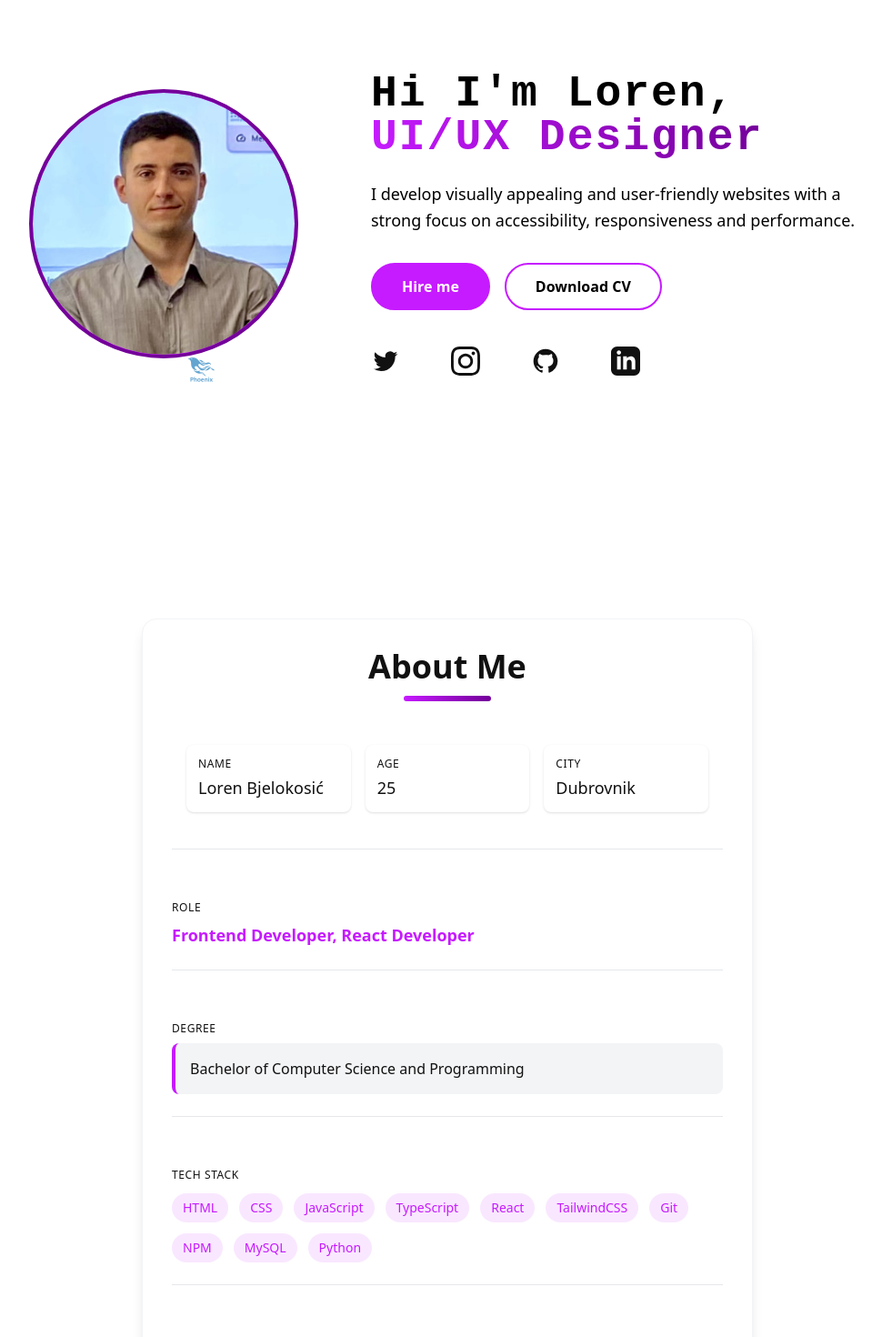
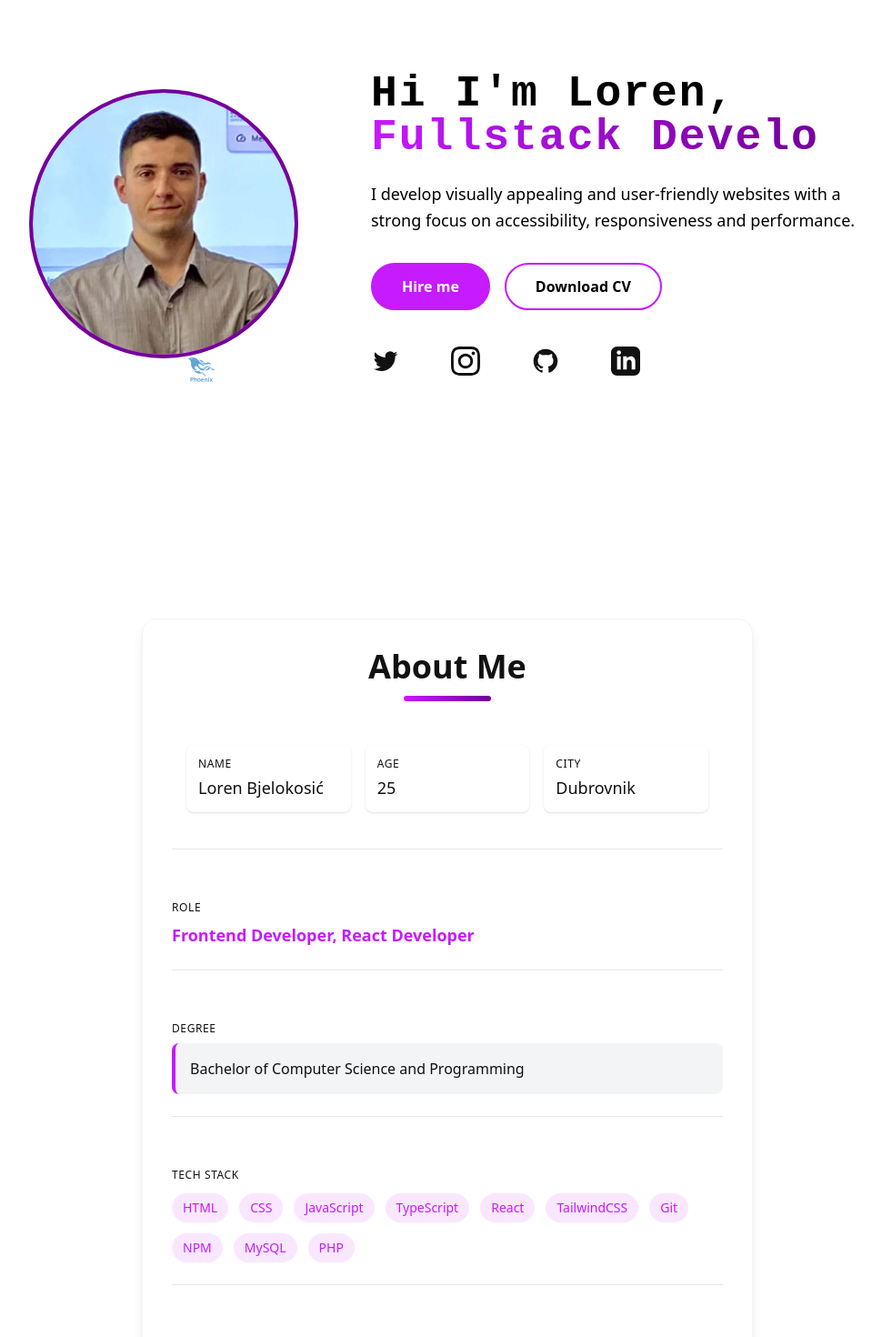
Before and after one commit to Lorendor/Loren_portfolio, a React (Vite) app: page / in a window 1280 px wide. Shown: the part 260-1730 px from the top of the page at 91% size, without its empty margins (148-1118 px from the left). Built offline with nearby package versions, Linux system fonts and the light colour scheme.

Commit message:
small changes

```diff
--- a/src/components/Hero.jsx
+++ b/src/components/Hero.jsx
@@ -27,7 +27,7 @@ const Hero = () => {
         </div>
         {/* Text content */}
         <div className='text-center lg:text-left max-w-xl w-full px-2 sm:px-0'>
-          <AnimatedHeading phrases={["Frontend Developer", "UI/UX Designer", "React Developer"]} />
+          <AnimatedHeading phrases={["Frontend Developer", "Fullstack Developer", "UI/UX Designer"]} />
           <p className='text-black dark:text-white text-base font-medium sm:text-lg mt-4 sm:mt-6 leading-relaxed'>
             I develop visually appealing and user-friendly websites with a strong focus on accessibility, responsiveness and performance.
           </p>
--- a/src/data/techs.jsx
+++ b/src/data/techs.jsx
@@ -47,8 +47,8 @@ export const techs = [
     logo: <i className="devicon-mysql-plain colored text-5xl"></i>,
   },
   {
-    name: 'Python',
-    icon: 'devicon-python-plain colored',
-    logo: <i className="devicon-python-plain colored text-5xl"></i>,
+    name: 'PHP',
+    icon: 'devicon-php-plain colored',
+    logo: <i className="devicon-php-plain colored text-5xl"></i>,
   },
 ];
```
